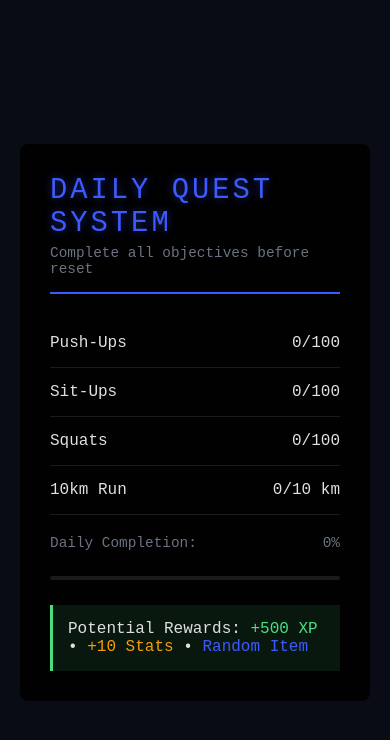
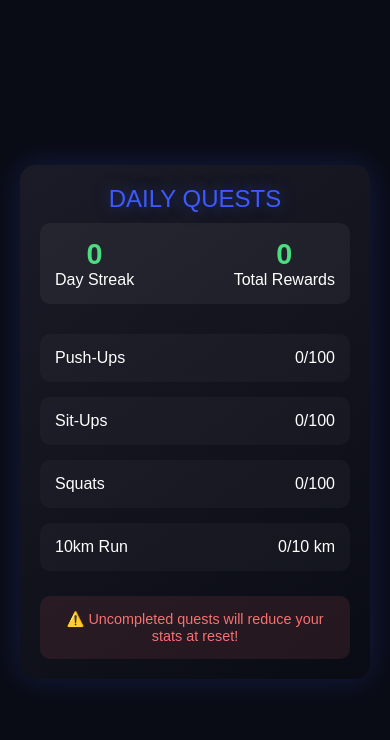
Before and after one commit to iamsandeshk/DailyQuests, a plain HTML site: page index.html in a window 390 px wide. Drawn offline with Linux system fonts and the light colour scheme.

Commit message:
Update index.html

```diff
--- a/index.html
+++ b/index.html
@@ -2,245 +2,327 @@
 <html lang="en">
 <head>
   <meta charset="UTF-8">
-  <title>Daily Quest Panel - Solo Leveling</title>
+  <meta name="viewport" content="width=device-width, initial-scale=1.0">
+  <title>Solo Leveling Daily Quests</title>
   <style>
     * {
       margin: 0;
       padding: 0;
       box-sizing: border-box;
-      font-family: 'Courier New', monospace;
+      font-family: 'Arial', sans-serif;
     }
 
     body {
       background: #0a0c15;
-      color: #e0e0e0;
+      color: #fff;
+      min-height: 100vh;
       display: flex;
       justify-content: center;
       align-items: center;
-      min-height: 100vh;
       padding: 20px;
     }
 
     .quest-panel {
-      background: rgba(0, 0, 0, 0.9);
+      background: linear-gradient(145deg, #1a1b26, #0a0c15);
       width: 100%;
-      max-width: 500px;
+      max-width: 600px;
       padding: 30px;
-      border-radius: 8px;
+      border-radius: 15px;
+      box-shadow: 0 0 30px rgba(61, 90, 254, 0.2);
       position: relative;
       overflow: hidden;
     }
 
     .header {
-      border-bottom: 2px solid #3d5afe;
-      padding-bottom: 15px;
-      margin-bottom: 25px;
+      text-align: center;
+      margin-bottom: 30px;
     }
 
     .title {
-      font-size: 1.8em;
+      font-size: 2em;
       color: #3d5afe;
-      text-transform: uppercase;
-      letter-spacing: 3px;
-      text-shadow: 0 0 10px rgba(61, 90, 254, 0.5);
+      text-shadow: 0 0 15px rgba(61, 90, 254, 0.5);
+      margin-bottom: 10px;
     }
 
-    .subtitle {
-      color: #6b7280;
-      font-size: 0.9em;
-      margin-top: 5px;
+    .streak-container {
+      display: flex;
+      justify-content: space-between;
+      align-items: center;
+      margin-bottom: 25px;
+      background: rgba(255, 255, 255, 0.05);
+      padding: 15px;
+      border-radius: 10px;
+    }
+
+    .streak-box {
+      text-align: center;
+    }
+
+    .streak-number {
+      font-size: 1.8em;
+      color: #4ade80;
+      font-weight: bold;
     }
 
     .quest-item {
-      padding: 15px 0;
-      border-bottom: 1px solid rgba(255, 255, 255, 0.1);
-      cursor: pointer;
-      transition: all 0.3s ease;
+      padding: 20px;
+      margin: 15px 0;
+      background: rgba(255, 255, 255, 0.03);
+      border-radius: 10px;
       display: flex;
       justify-content: space-between;
       align-items: center;
-    }
-
-    .quest-item:hover {
-      background: rgba(61, 90, 254, 0.05);
+      cursor: pointer;
+      transition: all 0.3s ease;
+      position: relative;
     }
 
     .quest-item.completed {
-      color: #4ade80;
-      position: relative;
+      background: linear-gradient(90deg, rgba(76,222,128,0.1), transparent);
+      border-left: 4px solid #4ade80;
     }
 
     .quest-item.completed::after {
       content: '✓';
       color: #4ade80;
       margin-left: 15px;
-      animation: checkPop 0.3s ease;
-    }
-
-    .progress-container {
-      margin-top: 25px;
-      background: rgba(255, 255, 255, 0.1);
-      height: 4px;
-      border-radius: 2px;
-    }
-
-    .progress-bar {
-      height: 100%;
-      background: #3d5afe;
-      transition: width 0.5s ease;
+      animation: checkPop 0.5s ease;
     }
 
     @keyframes checkPop {
       0% { transform: scale(0); }
-      90% { transform: scale(1.2); }
+      80% { transform: scale(1.2); }
       100% { transform: scale(1); }
     }
 
-    .status-bar {
-      display: flex;
-      justify-content: space-between;
-      margin-top: 20px;
-      color: #6b7280;
-      font-size: 0.9em;
+    .reward-popup {
+      position: fixed;
+      top: 50%;
+      left: 50%;
+      transform: translate(-50%, -50%);
+      background: linear-gradient(145deg, #1a1b26, #0a0c15);
+      padding: 30px;
+      border-radius: 15px;
+      text-align: center;
+      box-shadow: 0 0 40px rgba(76,222,128,0.3);
+      animation: rewardAnim 1s ease;
+      z-index: 1000;
+      display: none;
     }
 
-    .rewards {
+    @keyframes rewardAnim {
+      0% { transform: translate(-50%, -50%) scale(0); }
+      70% { transform: translate(-50%, -50%) scale(1.1); }
+      100% { transform: translate(-50%, -50%) scale(1); }
+    }
+
+    .caution {
+      color: #f87171;
+      text-align: center;
       margin-top: 25px;
+      font-size: 0.9em;
       padding: 15px;
-      background: rgba(76, 222, 128, 0.1);
-      border-left: 3px solid #4ade80;
+      background: rgba(248, 113, 113, 0.1);
+      border-radius: 10px;
+    }
+
+    .confetti {
+      position: fixed;
+      width: 10px;
+      height: 10px;
+      background: #4ade80;
+      pointer-events: none;
+      animation: confettiFall 3s linear;
+    }
+
+    @keyframes confettiFall {
+      0% { transform: translateY(-100vh) rotate(0deg); }
+      100% { transform: translateY(100vh) rotate(720deg); }
+    }
+
+    @media (max-width: 480px) {
+      .quest-panel {
+        padding: 20px;
+      }
+
+      .title {
+        font-size: 1.5em;
+      }
+
+      .quest-item {
+        padding: 15px;
+      }
     }
   </style>
 </head>
 <body>
   <div class="quest-panel">
     <div class="header">
-      <div class="title">Daily Quest System</div>
-      <div class="subtitle">Complete all objectives before reset</div>
+      <div class="title">DAILY QUESTS</div>
+      <div class="streak-container">
+        <div class="streak-box">
+          <div class="streak-number" id="streak">0</div>
+          <div>Day Streak</div>
+        </div>
+        <div class="streak-box">
+          <div class="streak-number" id="totalRewards">0</div>
+          <div>Total Rewards</div>
+        </div>
+      </div>
     </div>
 
-    <div class="quest-item" onclick="toggleQuest('pushups')">
+    <div class="quest-item" onclick="completeQuest('pushups')">
       <span>Push-Ups</span>
       <span>0/100</span>
     </div>
 
-    <div class="quest-item" onclick="toggleQuest('situps')">
+    <div class="quest-item" onclick="completeQuest('situps')">
       <span>Sit-Ups</span>
       <span>0/100</span>
     </div>
 
-    <div class="quest-item" onclick="toggleQuest('squats')">
+    <div class="quest-item" onclick="completeQuest('squats')">
       <span>Squats</span>
       <span>0/100</span>
     </div>
 
-    <div class="quest-item" onclick="toggleQuest('run')">
+    <div class="quest-item" onclick="completeQuest('run')">
       <span>10km Run</span>
       <span>0/10 km</span>
     </div>
 
-    <div class="status-bar">
-      <span>Daily Completion:</span>
-      <span>0%</span>
-    </div>
-
-    <div class="progress-container">
-      <div class="progress-bar" style="width: 0%"></div>
-    </div>
-
-    <div class="rewards">
-      Potential Rewards:
-      <span style="color: #4ade80">+500 XP</span> •
-      <span style="color: #f59e0b">+10 Stats</span> •
-      <span style="color: #3d5afe">Random Item</span>
+    <div class="caution">
+      ⚠️ Uncompleted quests will reduce your stats at reset!
     </div>
   </div>
 
+  <div class="reward-popup" id="rewardPopup">
+    <h2>🎉 Quest Complete! 🎉</h2>
+    <p>Reward Granted: +500 XP</p>
+    <p>+10 Stat Points</p>
+    <p>Random Item: Healing Potion</p>
+  </div>
+
   <script>
-    const quests = {
-      pushups: { current: 0, target: 100, element: null },
-      situps: { current: 0, target: 100, element: null },
-      squats: { current: 0, target: 100, element: null },
-      run: { current: 0, target: 10, element: null }
+    let quests = {
+      pushups: { completed: false, element: null },
+      situps: { completed: false, element: null },
+      squats: { completed: false, element: null },
+      run: { completed: false, element: null }
     };
+
+    let streak = 0;
+    let totalRewards = 0;
+    let lastCompletionDate = null;
 
     function initialize() {
       document.querySelectorAll('.quest-item').forEach((item, index) => {
         const key = Object.keys(quests)[index];
         quests[key].element = item;
-        item.querySelector('span:last-child').textContent =
-          `${quests[key].current}/${quests[key].target}${key === 'run' ? ' km' : ''}`;
       });
+
+      loadProgress();
       checkDailyReset();
-      updateProgress();
+      updateStreakDisplay();
     }
 
-    function toggleQuest(questType) {
-      const quest = quests[questType];
-      quest.current = quest.current === quest.target ? 0 : quest.target;
-      quest.element.classList.toggle('completed', quest.current === quest.target);
-      quest.element.querySelector('span:last-child').textContent =
-        `${quest.current}/${quest.target}${questType === 'run' ? ' km' : ''}`;
-      updateProgress();
-      saveProgress();
+    function completeQuest(questType) {
+      if (quests[questType].completed) return;
+
+      quests[questType].completed = true;
+      quests[questType].element.classList.add('completed');
+      quests[questType].element.querySelector('span:last-child').textContent =
+        questType === 'run' ? '10/10 km' : '100/100';
+
+      if (allQuestsCompleted()) {
+        showReward();
+        updateStreak();
+        totalRewards++;
+        saveProgress();
+        createConfetti();
+      }
     }
 
-    function updateProgress() {
-      const completed = Object.values(quests).filter(q => q.current === q.target).length;
-      const progress = (completed / Object.keys(quests).length) * 100;
-      document.querySelector('.progress-bar').style.width = `${progress}%`;
-      document.querySelector('.status-bar span:last-child').textContent = `${Math.round(progress)}%`;
+    function allQuestsCompleted() {
+      return Object.values(quests).every(q => q.completed);
+    }
+
+    function showReward() {
+      const popup = document.getElementById('rewardPopup');
+      popup.style.display = 'block';
+      setTimeout(() => popup.style.display = 'none', 3000);
+    }
+
+    function createConfetti() {
+      for (let i = 0; i < 50; i++) {
+        const confetti = document.createElement('div');
+        confetti.className = 'confetti';
+        confetti.style.left = Math.random() * 100 + 'vw';
+        confetti.style.background = `hsl(${Math.random() * 360}, 70%, 60%)`;
+        confetti.style.animationDelay = Math.random() * 2 + 's';
+        document.body.appendChild(confetti);
+        setTimeout(() => confetti.remove(), 3000);
+      }
+    }
+
+    function updateStreak() {
+      const today = new Date();
+      const yesterday = new Date(today);
+      yesterday.setDate(yesterday.getDate() - 1);
+
+      if (!lastCompletionDate || lastCompletionDate.toDateString() === yesterday.toDateString()) {
+        streak++;
+      } else {
+        streak = 1;
+      }
+
+      lastCompletionDate = today;
+      updateStreakDisplay();
+    }
+
+    function updateStreakDisplay() {
+      document.getElementById('streak').textContent = streak;
+      document.getElementById('totalRewards').textContent = totalRewards;
     }
 
     function checkDailyReset() {
-      const lastReset = localStorage.getItem('lastReset');
-      const currentDate = new Date().toDateString();
-
-      if (!lastReset || lastReset !== currentDate) {
+      const today = new Date().toDateString();
+      if (localStorage.getItem('lastReset') !== today) {
         resetQuests();
-        localStorage.setItem('lastReset', currentDate);
-      } else {
-        loadProgress();
+        localStorage.setItem('lastReset', today);
       }
     }
 
     function resetQuests() {
       Object.values(quests).forEach(quest => {
-        quest.current = 0;
-        quest.element?.classList.remove('completed');
-        if(quest.element) {
+        quest.completed = false;
+        if (quest.element) {
+          quest.element.classList.remove('completed');
           quest.element.querySelector('span:last-child').textContent =
-            `0/${quest.target}${quest === quests.run ? ' km' : ''}`;
+            quest === quests.run ? '0/10 km' : '0/100';
         }
       });
-      updateProgress();
     }
 
     function saveProgress() {
-      localStorage.setItem('questProgress', JSON.stringify(quests));
+      localStorage.setItem('questData', JSON.stringify({
+        streak,
+        totalRewards,
+        lastCompletionDate: lastCompletionDate?.getTime()
+      }));
     }
 
     function loadProgress() {
-      const saved = localStorage.getItem('questProgress');
-      if (saved) {
-        const data = JSON.parse(saved);
-        Object.keys(quests).forEach(key => {
-          if (data[key]) {
-            quests[key].current = data[key].current;
-            if (quests[key].element) {
-              quests[key].element.classList.toggle('completed', data[key].current === data[key].target);
-              quests[key].element.querySelector('span:last-child').textContent =
-                `${data[key].current}/${data[key].target}${key === 'run' ? ' km' : ''}`;
-            }
-          }
-        });
-        updateProgress();
+      const data = JSON.parse(localStorage.getItem('questData'));
+      if (data) {
+        streak = data.streak || 0;
+        totalRewards = data.totalRewards || 0;
+        lastCompletionDate = data.lastCompletionDate ? new Date(data.lastCompletionDate) : null;
       }
     }
 
-    // Initialize on load
     window.onload = initialize;
-    // Check for reset every minute
     setInterval(checkDailyReset, 60000);
   </script>
 </body>
```
